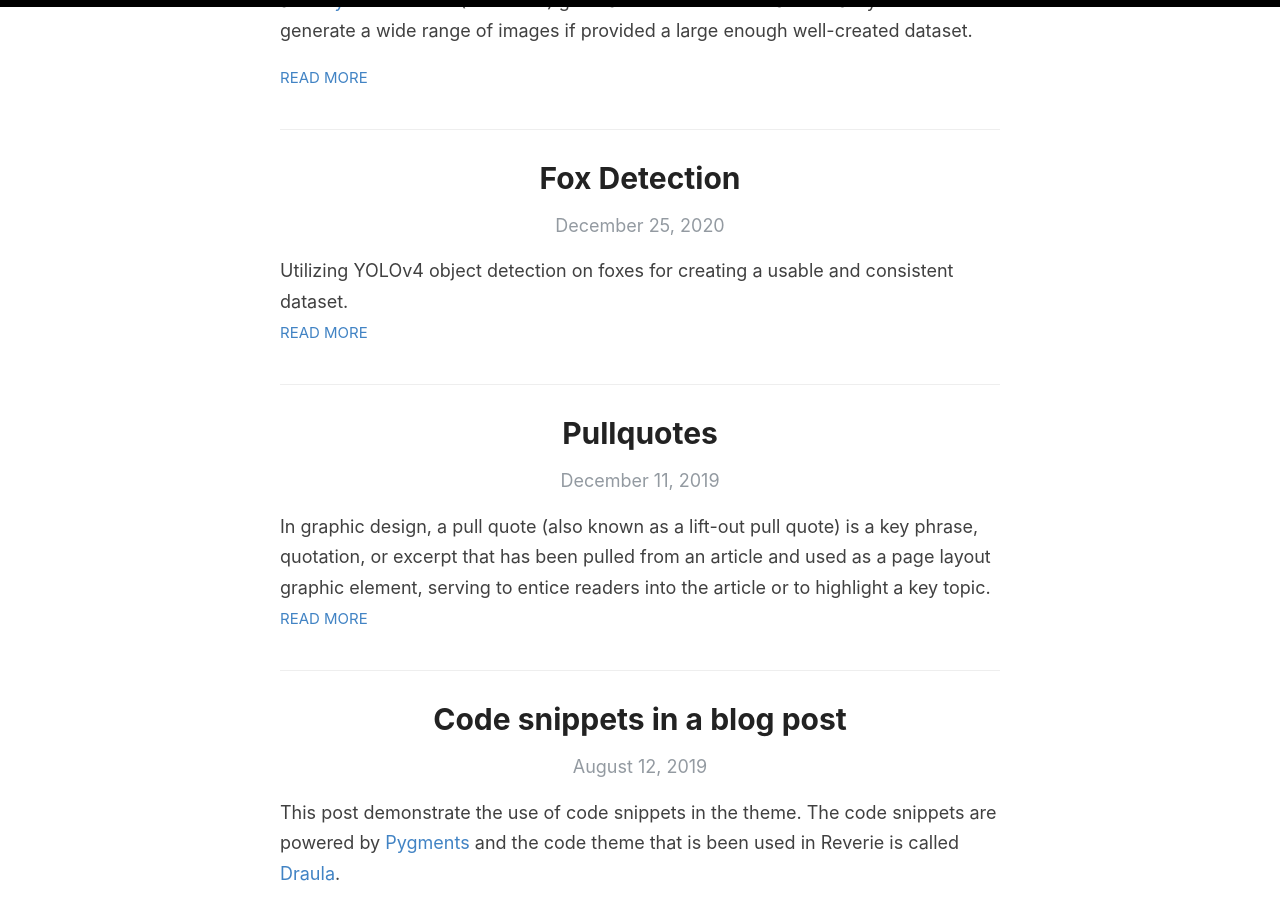
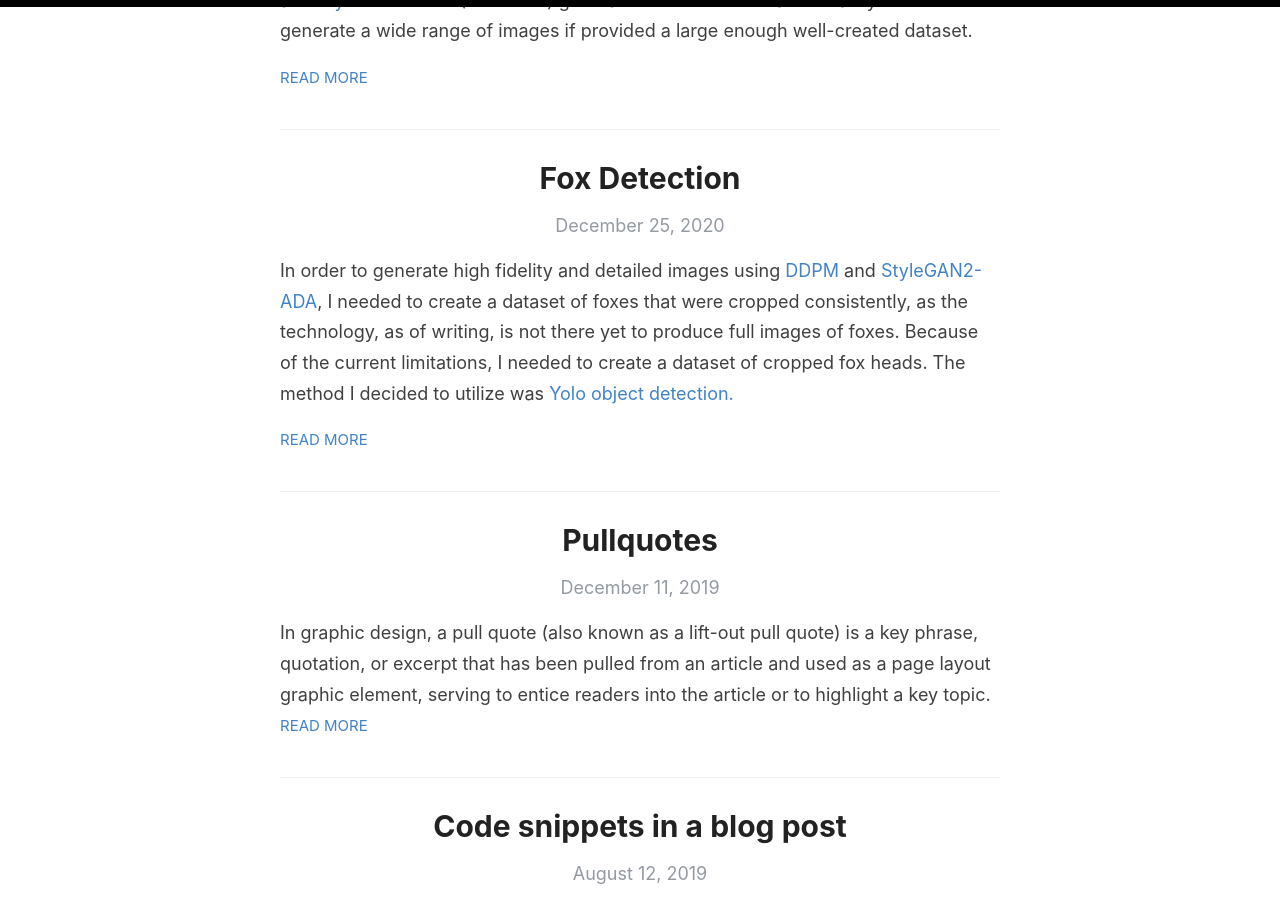
Before and after one commit to Kettukaa/Kettukaa.github.io, a Jekyll site: the page built from index.html, in a window 1280 px wide and 900 px high, scrolled down 349 px. Built offline with Jekyll 4.4.1, drawn with Linux system fonts in a browser that asks for light colours; the list of posts is cut into pages by our own code.

Commit message:
fox detection post - edit 4

```diff
--- a/_posts/2020-12-25-fox-detection.md
+++ b/_posts/2020-12-25-fox-detection.md
@@ -2,7 +2,6 @@
 layout: post
 title: Fox Detection
 categories: [Fox, ML]
-excerpt: Utilizing YOLOv4 object detection on foxes for creating a usable and consistent dataset.
 ---
 
 In order to generate high fidelity and detailed images using [DDPM](https://arxiv.org/abs/2006.11239) and [StyleGAN2-ADA](https://arxiv.org/abs/2006.06676), I needed to create a dataset of foxes that were cropped consistently, as the technology, as of writing, is not there yet to produce full images of foxes. Because of the current limitations, I needed to create a dataset of cropped fox heads. The method I decided to utilize was [Yolo object detection.](https://arxiv.org/abs/1506.02640)
```
